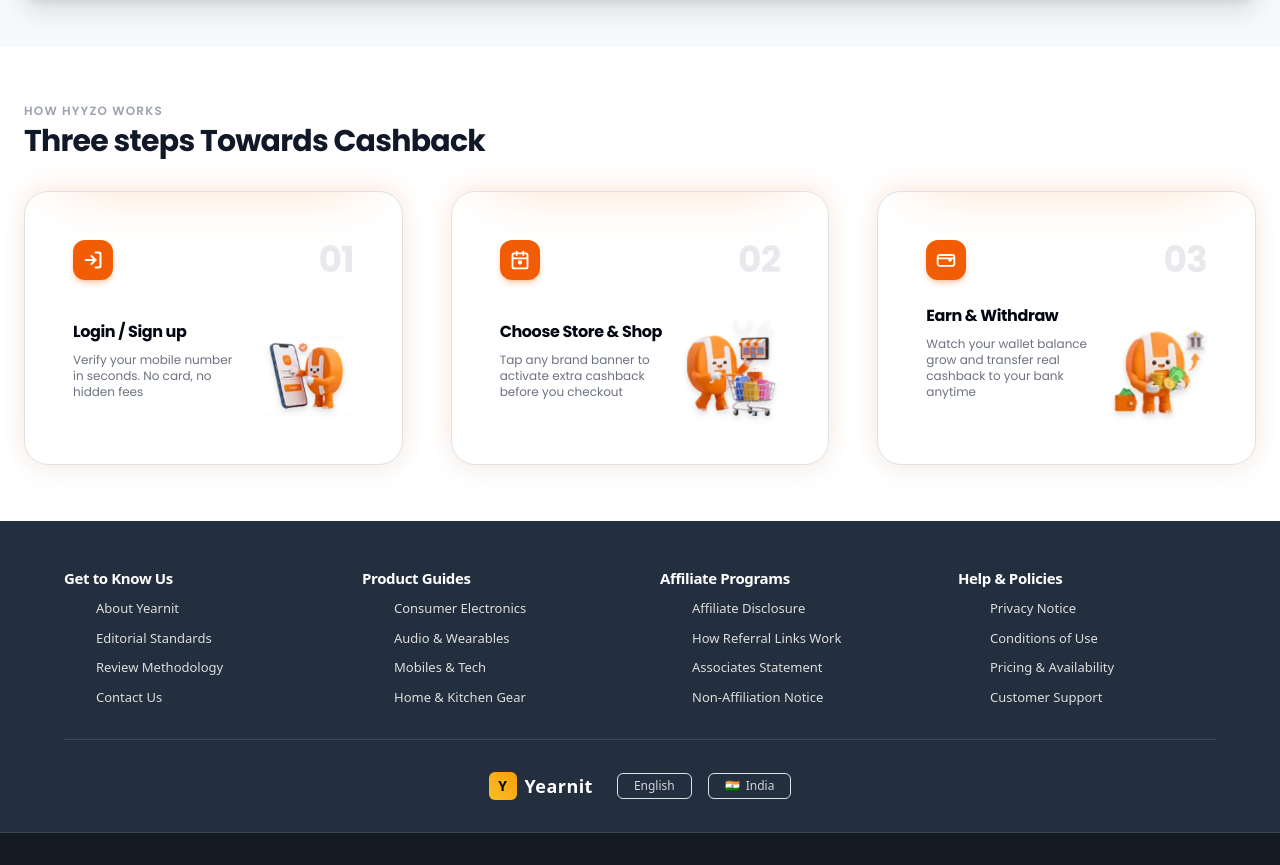
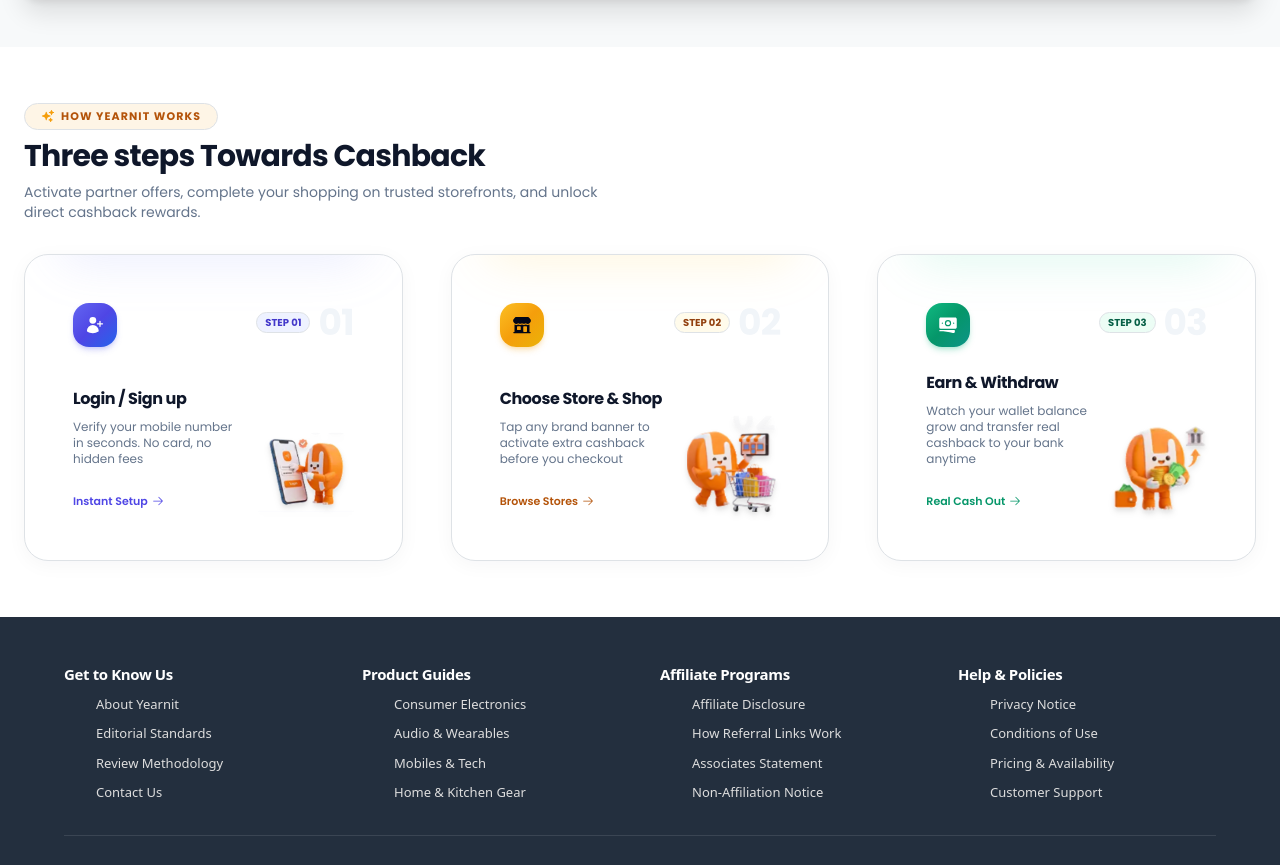
Before and after one commit to Dhanush-kumar-dk/ProductionIyzzo, a React (Vite) app: page / in a window 1280 px wide. Shown: the part 2675-3540 px from the top of the page. Built offline with nearby package versions, Linux system fonts and the light colour scheme; no server answers; the database is empty.

Commit message:
style(cashback-steps): redesign color theme and icons to match Yearnit brand palette

```diff
--- a/src/components/CashbackSteps.tsx
+++ b/src/components/CashbackSteps.tsx
@@ -2,10 +2,34 @@ import { FC } from "react";
 import mascot1 from "../assets/step1-mascot@2x.png";
 import mascot2 from "../assets/step2-mascot@2x.png";
 import mascot3 from "../assets/step3-mascot@2x.png";
+import {
+  UserPlusIcon,
+  BuildingStorefrontIcon,
+  BanknotesIcon,
+  SparklesIcon,
+  ArrowRightIcon,
+} from "@heroicons/react/24/solid";
 
 interface CashbackStepsProps {
   onLoginClick?: () => void;
   onShopClick?: () => void;
+}
+
+interface StepTheme {
+  iconBg: string;
+  iconColor: string;
+  iconShadow: string;
+  ambientGlow: string;
+  ambientGlowHover: string;
+  borderHover: string;
+  cardShadowHover: string;
+  titleHover: string;
+  stepBadgeBg: string;
+  stepBadgeText: string;
+  stepBadgeBorder: string;
+  watermarkHover: string;
+  actionText: string;
+  actionTextColor: string;
 }
 
 interface StepItem {
@@ -15,36 +39,88 @@ interface StepItem {
   mascotSrc: string;
   mascotAlt: string;
   actionType: "login" | "shop" | "info";
-  iconType: "login" | "shop" | "wallet";
+  icon: FC<{ className?: string }>;
+  theme: StepTheme;
 }
 
 const stepsData: StepItem[] = [
   {
     number: "01",
-    iconType: "login",
     title: "Login / Sign up",
     description: "Verify your mobile number in seconds. No card, no hidden fees",
     mascotSrc: mascot1,
     mascotAlt: "Mascot with smartphone login screen",
     actionType: "login",
+    icon: UserPlusIcon,
+    theme: {
+      iconBg: "bg-gradient-to-br from-indigo-500 via-indigo-600 to-blue-600",
+      iconColor: "text-white",
+      iconShadow: "shadow-md shadow-indigo-500/25",
+      ambientGlow: "bg-indigo-400/15",
+      ambientGlowHover: "group-hover:bg-indigo-500/25",
+      borderHover: "group-hover:border-indigo-300",
+      cardShadowHover:
+        "hover:shadow-[0_14px_36px_rgba(99,102,241,0.12),0_4px_12px_rgba(0,0,0,0.03)]",
+      titleHover: "group-hover:text-indigo-600",
+      stepBadgeBg: "bg-indigo-50",
+      stepBadgeText: "text-indigo-700",
+      stepBadgeBorder: "border-indigo-200/70",
+      watermarkHover: "group-hover:text-indigo-100",
+      actionText: "Instant Setup",
+      actionTextColor: "text-indigo-600",
+    },
   },
   {
     number: "02",
-    iconType: "shop",
     title: "Choose Store & Shop",
     description: "Tap any brand banner to activate extra cashback before you checkout",
     mascotSrc: mascot2,
     mascotAlt: "Mascot pushing shopping cart with items",
     actionType: "shop",
+    icon: BuildingStorefrontIcon,
+    theme: {
+      iconBg: "bg-gradient-to-br from-amber-400 via-amber-500 to-yellow-500",
+      iconColor: "text-slate-950",
+      iconShadow: "shadow-md shadow-amber-500/25",
+      ambientGlow: "bg-amber-400/15",
+      ambientGlowHover: "group-hover:bg-amber-500/25",
+      borderHover: "group-hover:border-amber-300",
+      cardShadowHover:
+        "hover:shadow-[0_14px_36px_rgba(245,158,11,0.15),0_4px_12px_rgba(0,0,0,0.03)]",
+      titleHover: "group-hover:text-amber-600",
+      stepBadgeBg: "bg-amber-50",
+      stepBadgeText: "text-amber-800",
+      stepBadgeBorder: "border-amber-200/70",
+      watermarkHover: "group-hover:text-amber-100",
+      actionText: "Browse Stores",
+      actionTextColor: "text-amber-700",
+    },
   },
   {
     number: "03",
-    iconType: "wallet",
     title: "Earn & Withdraw",
     description: "Watch your wallet balance grow and transfer real cashback to your bank anytime",
     mascotSrc: mascot3,
     mascotAlt: "Mascot holding cash, coins, wallet and bank",
     actionType: "info",
+    icon: BanknotesIcon,
+    theme: {
+      iconBg: "bg-gradient-to-br from-emerald-500 via-emerald-600 to-teal-600",
+      iconColor: "text-white",
+      iconShadow: "shadow-md shadow-emerald-500/25",
+      ambientGlow: "bg-emerald-400/15",
+      ambientGlowHover: "group-hover:bg-emerald-500/25",
+      borderHover: "group-hover:border-emerald-300",
+      cardShadowHover:
+        "hover:shadow-[0_14px_36px_rgba(16,185,129,0.14),0_4px_12px_rgba(0,0,0,0.03)]",
+      titleHover: "group-hover:text-emerald-600",
+      stepBadgeBg: "bg-emerald-50",
+      stepBadgeText: "text-emerald-800",
+      stepBadgeBorder: "border-emerald-200/70",
+      watermarkHover: "group-hover:text-emerald-100",
+      actionText: "Real Cash Out",
+      actionTextColor: "text-emerald-600",
+    },
   },
 ];
 
@@ -68,99 +144,84 @@ export const CashbackSteps: FC<CashbackStepsProps> = ({
       <div className="max-w-7xl mx-auto">
         {/* Header */}
         <div className="mb-6 sm:mb-8 text-left">
-          <p className="text-[11px] sm:text-xs font-semibold tracking-widest text-gray-400 uppercase mb-1">
-            HOW HYYZO WORKS
-          </p>
-          <h2 className="text-2xl sm:text-3xl font-extrabold text-gray-900 tracking-tight">
+          <div className="inline-flex items-center gap-1.5 px-3 py-1 rounded-full bg-amber-500/10 text-amber-700 border border-amber-500/20 text-[11px] font-bold tracking-widest uppercase mb-2">
+            <SparklesIcon className="w-3.5 h-3.5 text-amber-500" />
+            <span>HOW YEARNIT WORKS</span>
+          </div>
+          <h2 className="text-2xl sm:text-3xl font-extrabold text-slate-900 tracking-tight">
             Three steps Towards Cashback
           </h2>
+          <p className="text-xs sm:text-sm text-slate-500 mt-1 max-w-xl">
+            Activate partner offers, complete your shopping on trusted storefronts, and unlock direct cashback rewards.
+          </p>
         </div>
 
         {/* 3 Side-by-Side Cards (Grid) */}
         <div className="grid grid-cols-1 md:grid-cols-3 gap-5 lg:gap-6">
-          {stepsData.map((step) => (
+          {stepsData.map((step) => {
+            const IconComponent = step.icon;
+            return (
               <div
                 key={step.number}
+                role="button"
+                tabIndex={0}
                 onClick={() => handleAction(step.actionType)}
-              className="group relative overflow-hidden rounded-[24px] bg-white border border-gray-100 p-5 lg:p-6 shadow-[0_-6px_22px_rgba(255,107,32,0.12),0_10px_28px_rgba(0,0,0,0.04)] hover:shadow-[0_-8px_28px_rgba(255,107,32,0.18),0_14px_36px_rgba(0,0,0,0.07)] hover:-translate-y-1 transition-all duration-300 cursor-pointer flex flex-col justify-between min-h-[175px]"
+                onKeyDown={(e) => {
+                  if (e.key === "Enter" || e.key === " ") {
+                    e.preventDefault();
+                    handleAction(step.actionType);
+                  }
+                }}
+                className={`group relative overflow-hidden rounded-[24px] bg-white border border-slate-200/80 p-5 lg:p-6 shadow-[0_4px_20px_rgba(15,23,42,0.04)] ${step.theme.borderHover} ${step.theme.cardShadowHover} hover:-translate-y-1 transition-all duration-300 cursor-pointer flex flex-col justify-between min-h-[185px]`}
               >
-              {/* Top ambient orange blur highlight */}
+                {/* Top ambient color blur highlight */}
                 <div
                   aria-hidden="true"
-                className="absolute -top-12 inset-x-8 h-12 bg-orange-400/25 blur-xl pointer-events-none rounded-full group-hover:bg-orange-500/35 transition-colors duration-300"
+                  className={`absolute -top-10 inset-x-8 h-12 ${step.theme.ambientGlow} ${step.theme.ambientGlowHover} blur-xl pointer-events-none rounded-full transition-colors duration-300`}
                 />
 
-              {/* Card Top: Orange Square Icon & Large Number */}
+                {/* Card Top: Gradient Rounded Icon & Large Number */}
                 <div className="relative z-10 flex items-start justify-between">
-                {/* Orange rounded icon button */}
-                <div className="w-10 h-10 rounded-xl bg-[#F25C05] flex items-center justify-center text-white shadow-md shadow-orange-500/30 group-hover:scale-105 transition-transform duration-200">
-                  {step.iconType === "login" && (
-                    <svg
-                      className="w-5 h-5 text-white"
-                      viewBox="0 0 24 24"
-                      fill="none"
-                      stroke="currentColor"
-                      strokeWidth={2.4}
-                      strokeLinecap="round"
-                      strokeLinejoin="round"
+                  {/* Modern Icon button with theme gradient */}
+                  <div
+                    className={`w-11 h-11 rounded-2xl ${step.theme.iconBg} ${step.theme.iconColor} ${step.theme.iconShadow} flex items-center justify-center group-hover:scale-105 transition-transform duration-200 flex-shrink-0`}
                   >
-                      <path d="M15 3h4a2 2 0 0 1 2 2v14a2 2 0 0 1-2 2h-4" />
-                      <polyline points="10 17 15 12 10 7" />
-                      <line x1="15" y1="12" x2="3" y2="12" />
-                    </svg>
-                  )}
-                  {step.iconType === "shop" && (
-                    <svg
-                      className="w-5 h-5 text-white"
-                      viewBox="0 0 24 24"
-                      fill="none"
-                      stroke="currentColor"
-                      strokeWidth={2.2}
-                      strokeLinecap="round"
-                      strokeLinejoin="round"
-                    >
-                      <rect x="3" y="4" width="18" height="18" rx="2" ry="2" />
-                      <line x1="16" y1="2" x2="16" y2="6" />
-                      <line x1="8" y1="2" x2="8" y2="6" />
-                      <line x1="3" y1="10" x2="21" y2="10" />
-                      <circle cx="12" cy="15" r="1.5" fill="currentColor" />
-                    </svg>
-                  )}
-                  {step.iconType === "wallet" && (
-                    <svg
-                      className="w-5 h-5 text-white"
-                      viewBox="0 0 24 24"
-                      fill="none"
-                      stroke="currentColor"
-                      strokeWidth={2.2}
-                      strokeLinecap="round"
-                      strokeLinejoin="round"
-                    >
-                      <rect x="2" y="6" width="20" height="13" rx="2.5" />
-                      <path d="M16 12.5a1 1 0 1 0 0-1 1 1 0 0 0 0 1z" fill="currentColor" />
-                      <path d="M2 10h20" />
-                    </svg>
-                  )}
+                    <IconComponent className="w-5 h-5 sm:w-5 sm:h-5" />
                   </div>
 
-                {/* Big faint watermark number */}
+                  {/* Top Right: Step Badge & Big faint watermark number */}
+                  <div className="flex items-center gap-2">
+                    <span
+                      className={`text-[10px] font-bold px-2 py-0.5 rounded-full border ${step.theme.stepBadgeBg} ${step.theme.stepBadgeText} ${step.theme.stepBadgeBorder}`}
+                    >
+                      STEP {step.number}
+                    </span>
                     <span
                       aria-hidden="true"
-                  className="font-extrabold text-3xl sm:text-4xl text-gray-200/90 group-hover:text-orange-200 transition-colors duration-200 select-none tracking-tight leading-none"
+                      className={`font-black text-3xl sm:text-4xl text-slate-100 ${step.theme.watermarkHover} transition-colors duration-200 select-none tracking-tight leading-none`}
                     >
                       {step.number}
                     </span>
                   </div>
+                </div>
 
-              {/* Card Bottom: Text on left, Mascot on right */}
+                {/* Card Bottom: Text & Action on left, Mascot on right */}
                 <div className="relative z-10 flex items-end justify-between gap-3 mt-4">
                   <div className="flex-1 min-w-0 pr-1">
-                  <h3 className="text-sm sm:text-base font-bold text-gray-950 tracking-tight leading-snug group-hover:text-orange-600 transition-colors duration-200">
+                    <h3
+                      className={`text-sm sm:text-base font-bold text-slate-900 tracking-tight leading-snug ${step.theme.titleHover} transition-colors duration-200`}
+                    >
                       {step.title}
                     </h3>
-                  <p className="text-[11px] sm:text-xs text-gray-500 font-normal leading-relaxed mt-1">
+                    <p className="text-[11px] sm:text-xs text-slate-500 font-normal leading-relaxed mt-1">
                       {step.description}
                     </p>
+                    <div
+                      className={`inline-flex items-center gap-1 text-[11px] font-semibold ${step.theme.actionTextColor} mt-2.5 group-hover:translate-x-1 transition-transform duration-200`}
+                    >
+                      <span>{step.theme.actionText}</span>
+                      <ArrowRightIcon className="w-3 h-3" />
+                    </div>
                   </div>
 
                   {/* Mascot image */}
@@ -174,7 +235,8 @@ export const CashbackSteps: FC<CashbackStepsProps> = ({
                   </div>
                 </div>
               </div>
-          ))}
+            );
+          })}
         </div>
       </div>
     </section>
```
Lines whose indentation alone changed are shown as unchanged.
